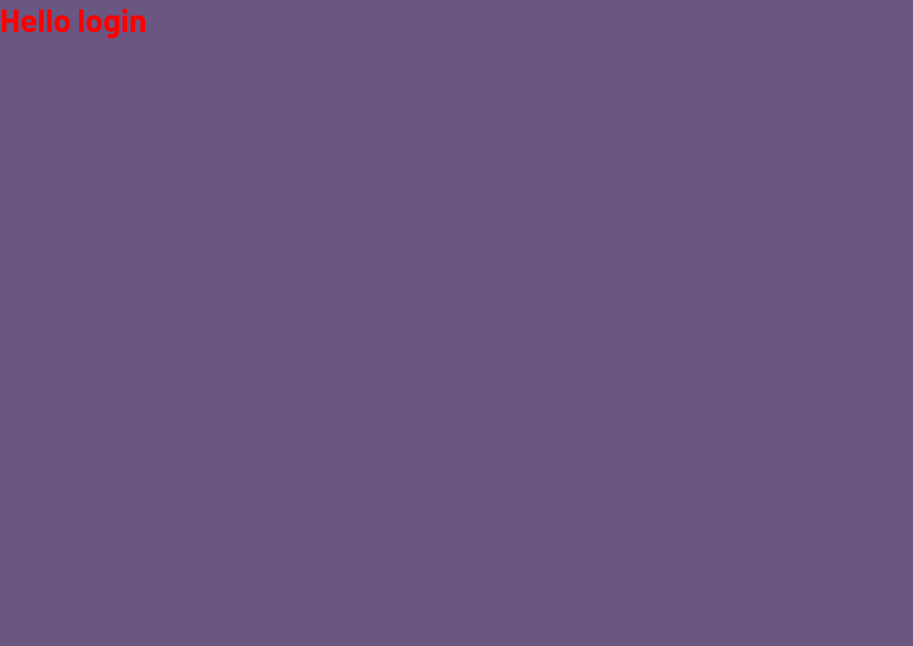
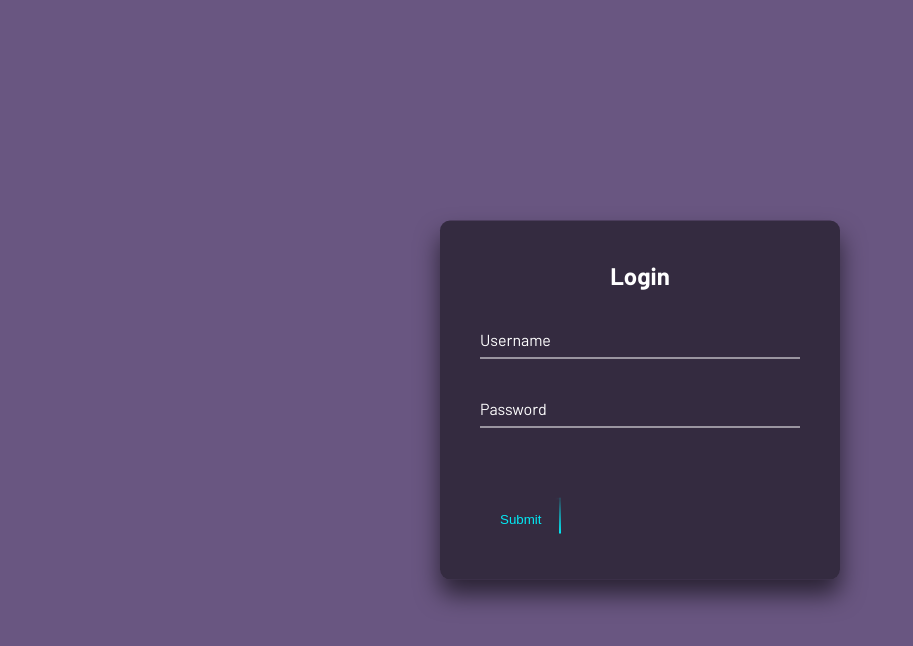
Before and after one commit to diyorbeek04/NFT-Admin-Dinamo-team, a React (Create React App) app: page / in a window 1280 px wide. Shown: the top 646 px of the page, without its empty margins (0-913 px from the left). Built offline with nearby package versions, Linux system fonts and the light colour scheme; a web font is replaced by a local one.

Commit message:
Man ketttiiiiiiiim

```diff
--- a/src/pages/Login/index.jsx
+++ b/src/pages/Login/index.jsx
@@ -1,11 +1,57 @@
-import React from "react";
+import React, { useState } from "react";
 import './login.css'
+import axios from "axios";
+import { useNavigate } from "react-router-dom";
 function Login() {
+   const navigate = useNavigate()
+   const [errorState, ErrorUseState] = useState()
+   console.log(errorState?.message);
+   const HandleSubmit = async(e) => {
+      e.preventDefault();
+
+      try {
+         const body = {
+            email : e.target.email.value,
+            password : e.target.password.value
+         }
+         const data =  await axios.post("https://x8ki-letl-twmt.n7.xano.io/api:ppU6UM1w/auth/login", body)
+     if (data.status == 200) {
+      navigate('/dashboard')
+      window.location.reload();
+     }
+window.localStorage.setItem('AuthToken' , data.data.authToken)
+      } catch (error) {
+         ErrorUseState(error)
+      }
+   }
    return(
-      <>
-      <h1 className="h1">Hello login</h1>
-      </>
-
+<>
+<div className="login-box">
+  <h2>Login</h2>
+  <form onSubmit={HandleSubmit}>
+    <div className="user-box">
+      <input type="text" name="email" required />
+      <label>Username</label>
+    </div>
+    <div className="user-box">
+      <input type="text" name="password" required />
+      <label>Password</label>
+    </div>
+    {errorState?.message == `Request failed with status code 403` &&
+    <p style={{color:'red'}}>Email yoki Login xato</p>
+    }
+    <a href="#">
+      <span></span>
+      <span></span>
+      <span></span>
+      <span></span>
+      <button type="submit" className="but">
+         Submit
+      </button>
+    </a>
+  </form>
+</div>
+</>
    )
 }
 
--- a/src/pages/Login/login.css
+++ b/src/pages/Login/login.css
@@ -1,3 +1,172 @@
-.h1{
-    color: red;
+.but{
+    background-color: transparent;
 }
+html {
+    height: 100%;
+  }
+  body {
+    margin: 0;
+    padding: 0;
+    font-family: sans-serif;
+    background: linear-gradient(#141e30, #243b55);
+  }
+
+  .login-box {
+    position: absolute;
+    top: 50%;
+    left: 50%;
+    width: 400px;
+    padding: 40px;
+    transform: translate(-50%, -50%);
+    background: rgba(0, 0, 0, 0.5);
+    box-sizing: border-box;
+    box-shadow: 0 15px 25px rgba(0, 0, 0, 0.6);
+    border-radius: 10px;
+  }
+
+  .login-box h2 {
+    margin: 0 0 30px;
+    padding: 0;
+    color: #fff;
+    text-align: center;
+  }
+
+  .login-box .user-box {
+    position: relative;
+  }
+
+  .login-box .user-box input {
+    width: 100%;
+    padding: 10px 0;
+    font-size: 16px;
+    color: #fff;
+    margin-bottom: 30px;
+    border: none;
+    border-bottom: 1px solid #fff;
+    outline: none;
+    background: transparent;
+  }
+  .login-box .user-box label {
+    position: absolute;
+    top: 0;
+    left: 0;
+    padding: 10px 0;
+    font-size: 16px;
+    color: #fff;
+    pointer-events: none;
+    transition: 0.5s;
+  }
+
+  .login-box .user-box input:focus ~ label,
+  .login-box .user-box input:valid ~ label {
+    top: -20px;
+    left: 0;
+    color: #03e9f4;
+    font-size: 12px;
+  }
+
+  .login-box form a {
+    position: relative;
+    display: inline-block;
+    padding: 10px 20px;
+    color: #03e9f4;
+    font-size: 16px;
+    text-decoration: none;
+    text-transform: uppercase;
+    overflow: hidden;
+    transition: 0.5s;
+    margin-top: 40px;
+    letter-spacing: 4px;
+  }
+
+  .login-box a:hover {
+    background: #03e9f4;
+    color: #fff;
+    border-radius: 5px;
+    box-shadow: 0 0 5px #03e9f4, 0 0 25px #03e9f4, 0 0 50px #03e9f4,
+      0 0 100px #03e9f4;
+  }
+
+  .login-box a span {
+    position: absolute;
+    display: block;
+  }
+
+  .login-box a span:nth-child(1) {
+    top: 0;
+    left: -100%;
+    width: 100%;
+    height: 2px;
+    background: linear-gradient(90deg, transparent, #03e9f4);
+    animation: btn-anim1 1s linear infinite;
+  }
+
+  @keyframes btn-anim1 {
+    0% {
+      left: -100%;
+    }
+    50%,
+    100% {
+      left: 100%;
+    }
+  }
+
+  .login-box a span:nth-child(2) {
+    top: -100%;
+    right: 0;
+    width: 2px;
+    height: 100%;
+    background: linear-gradient(180deg, transparent, #03e9f4);
+    animation: btn-anim2 1s linear infinite;
+    animation-delay: 0.25s;
+  }
+
+  @keyframes btn-anim2 {
+    0% {
+      top: -100%;
+    }
+    50%,
+    100% {
+      top: 100%;
+    }
+  }
+
+  .login-box a span:nth-child(3) {
+    bottom: 0;
+    right: -100%;
+    width: 100%;
+    height: 2px;
+    background: linear-gradient(270deg, transparent, #03e9f4);
+    animation: btn-anim3 1s linear infinite;
+    animation-delay: 0.5s;
+  }
+
+  @keyframes btn-anim3 {
+    0% {
+      right: -100%;
+    }
+    50%,
+    100% {
+      right: 100%;
+    }
+  }
+
+  .login-box a span:nth-child(4) {
+    bottom: -100%;
+    left: 0;
+    width: 2px;
+    height: 100%;
+    background: linear-gradient(360deg, transparent, #03e9f4);
+    animation: btn-anim4 1s linear infinite;
+    animation-delay: 0.75s;
+  }
+
+  @keyframes btn-anim4 {
+    0% {
+      bottom: -100%;
+    }
+    50%,
+    100% {
+      bottom: 100%;
+    }
+  }
```
Also changed, not shown: src/routes/data.js (+8 -8 lines).
